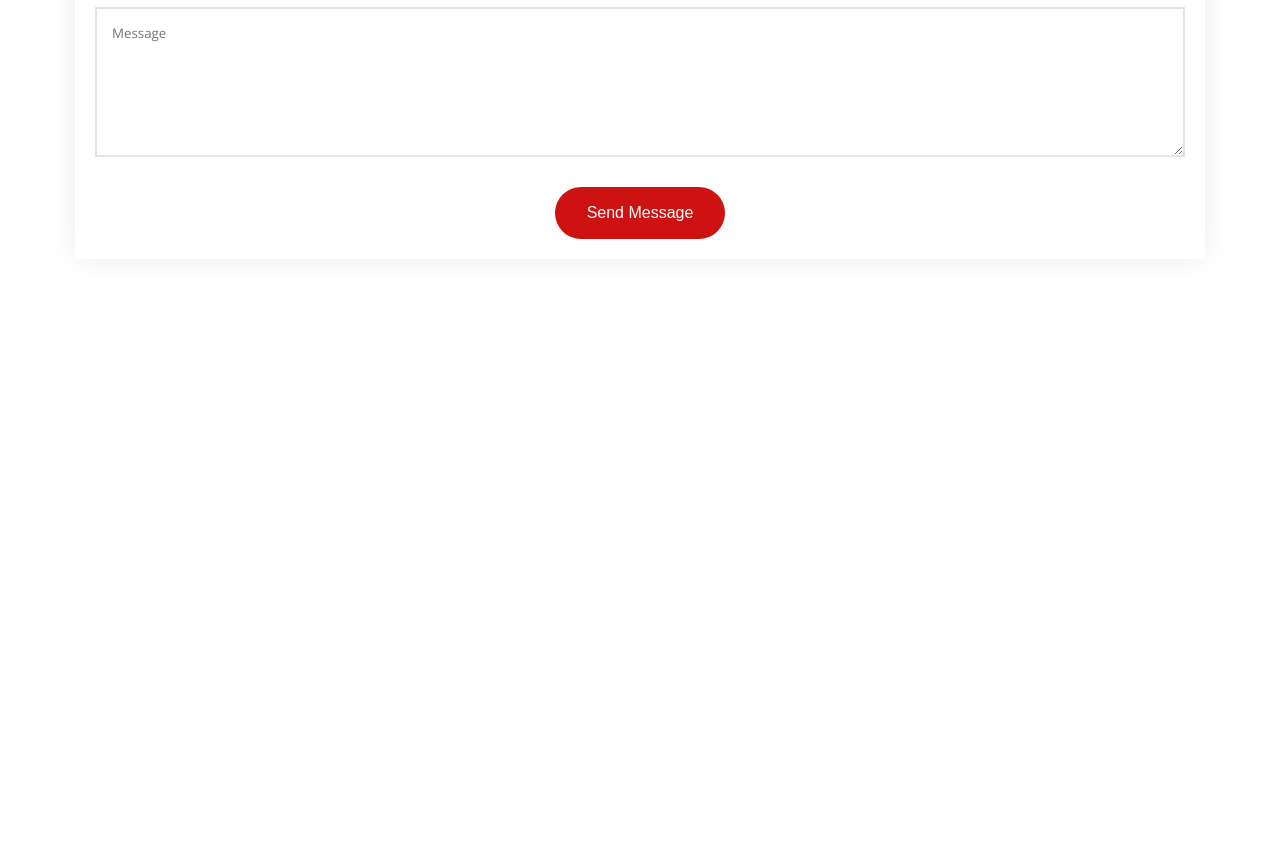
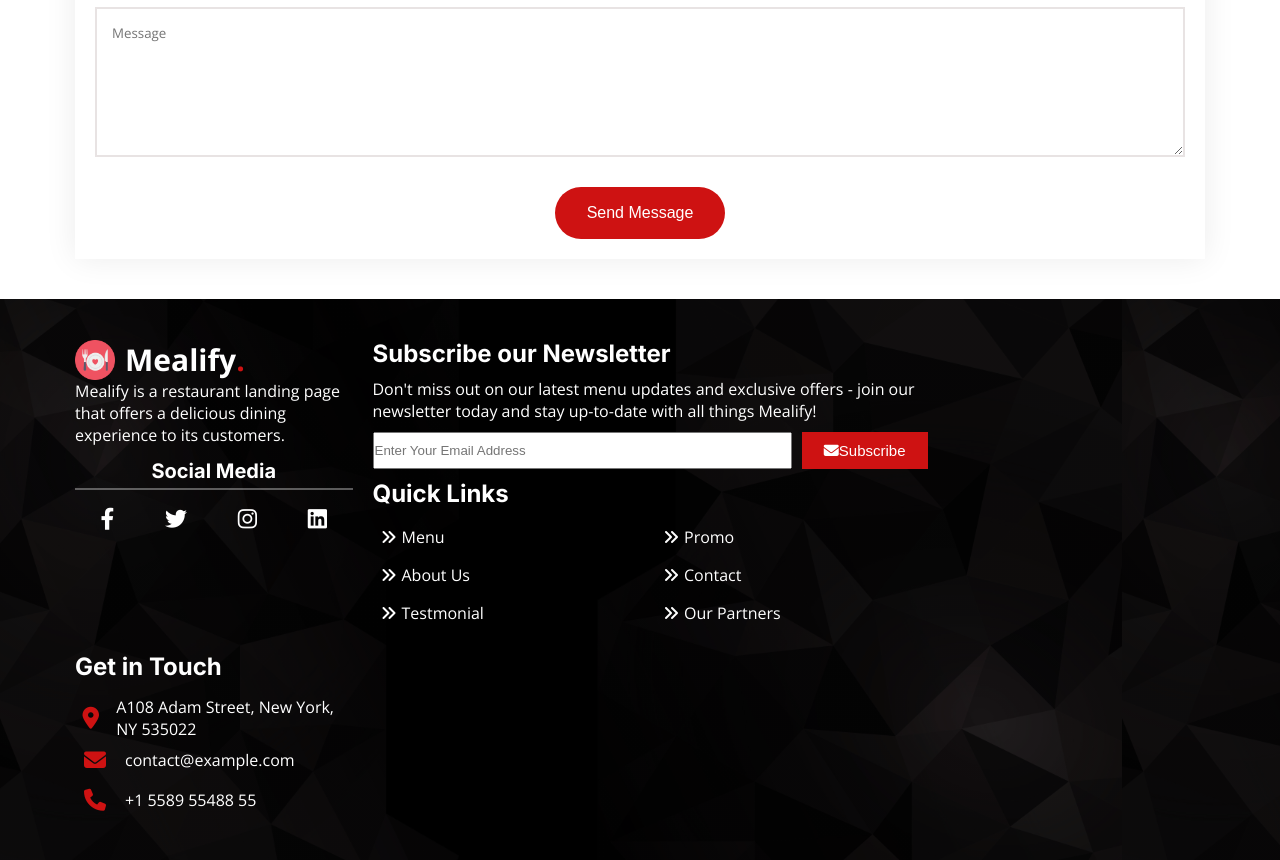
Before and after one commit to mahmoudElziny/Mealify, a plain HTML site: page index.html in a window 1280 px wide. Shown: the part 3646-4506 px from the top of the page. Before the commit the page ends 3945 px from the top, so only its background shows below. Drawn offline with nearby package versions, Linux system fonts and the light colour scheme.

Commit message:
Finish Footer

```diff
--- a/css/media.css
+++ b/css/media.css
@@ -193,3 +193,23 @@ header .buttons-group {
         width: 100%;
     }
 }
+
+/* Footer */
+@media screen and (max-width: 1200px) {
+    footer :is(.about, .contact-details) {
+        width: calc(calc(100% - (var(--gap))) / 2);
+        order: 1;
+     }
+
+     footer .subscription {
+        width: 100%;
+        order: 2;
+     }
+}
+
+@media screen and (max-width: 768px) {
+    footer :is(.about, .contact-details ,.subscription) {
+        width: 100%;
+        order: 0;
+     }
+}
--- a/css/style.css
+++ b/css/style.css
@@ -186,13 +186,13 @@ nav ul {
     transform: translateX(0);
 }
 
-nav .logo {
+.logo {
     font-size: 30px;
     font-family: var(--font-default);
     cursor: pointer;
 }
 
-nav .logo::after {
+.logo::after {
     content: ".";
     color: var(--color-primary);
 
@@ -635,3 +635,138 @@ border-radius: inherit;
     --font-size: 16px;
     margin-top: 20px;
  }
+
+
+ /* Footer */
+ footer {
+    background-image: linear-gradient(#0007,#0007), url(../images/textured-metal-background.jpg);
+    background-size: contain;
+    color: white;
+ }
+
+ footer .container {
+    --gap:20px;
+    display: flex;
+    flex-wrap: wrap;
+    gap: var(--gap);
+ }
+
+ footer :is(.about, .contact-details) {
+    width: calc(calc(100% - (var(--gap))) / 4);
+ }
+
+ footer .subscription {
+    width: calc(calc(100% - (var(--gap))) / 2);
+ }
+
+ footer .about > div {
+    display: flex;
+    gap: 10px;
+    align-items: center;
+ }
+
+ footer .about img {
+    width: 2.5rem;
+    height: 2.5rem;
+ }
+
+ footer.about p {
+    font-size: 17px;
+    line-height: 1.5;
+    margin-block: 10px;
+ }
+
+ footer .about h3 {
+    text-align: center;
+    border-bottom: 2px solid #ddd6;
+    font-size: 20px;
+    padding-block: 5px;
+    margin-block: 8px;
+ }
+
+ footer .about ul {
+    display: flex;
+    justify-content: space-around;
+    padding-block: 10px;
+ }
+
+ footer .about ul i {
+    font-size: 22px;
+ }
+
+ footer .subscription {
+    display: flex;
+    flex-direction: column;
+    gap: 10px;
+ }
+
+ footer .subscription-box {
+    --gap:10px;
+    display: flex;
+    gap: var(--gap);
+ }
+
+ footer .subscription-box input {
+    flex-grow: 1;
+ }
+
+ footer .subscription-box input:focus {
+    outline: none;
+    padding: 10px;
+ }
+
+ footer .subscription-box button {
+    --border-radius: 0px;
+   min-width: 110px;
+ }
+
+ footer .quick-links ul {
+    --gap: 10px;
+    display: flex;
+    flex-wrap: wrap;
+    column-gap: var(--gap);
+    margin-top: 10px;
+ }
+
+ footer .quick-links ul li {
+   width: calc(calc(100% - var(--gap)) / 2);
+   padding: 8px ;
+   transition: transform var(--animation-duration),background-color var(--animation-duration);
+ }
+
+ footer .quick-links ul li::before {
+    content: "\f101";
+    font: var(--fa-font-solid);
+    margin-right: 5px;
+ }
+
+ footer .quick-links ul li:hover {
+    background-color: #222;
+    transform: translateX(10px);
+ }
+
+ footer .contact-details h2 {
+    margin-bottom: 15px;
+ }
+
+ footer .contact-details ul li {
+     display: flex;
+     gap: 10px;
+     align-items: center;
+ }
+
+ footer .contact-details ul li i {
+    width: 40px;
+    height: 40px;
+    color: var(--color-primary);
+    font-size: 22px;
+    display: flex;
+    justify-content: center;
+    align-items: center;
+    cursor: pointer;
+ }
+
+
+ footer .contact-details ul li i + * {
+    font-size: 16px;
+ }
--- a/index.html
+++ b/index.html
@@ -83,22 +83,22 @@
                     </div>
                     <ul class="social-box">
                         <li>
-                            <a href="https//facebook." target="_blank">
+                            <a href="https//facebook.com" target="_blank">
                                 <i class="fa-brands fa-facebook-f"></i>
                             </a>
                         </li>
                         <li>
-                            <a href="https//twitter." target="_blank">
+                            <a href="https//twitter.com" target="_blank">
                                 <i class="fa-brands fa-twitter"></i>
                             </a>
                         </li>
                         <li>
-                            <a href="https//instagram." target="_blank">
+                            <a href="https//instagram.com" target="_blank">
                                 <i class="fa-brands fa-instagram"></i>
                             </a>
                         </li>
                         <li>
-                            <a href="https//linkedin." target="_blank">
+                            <a href="https//linkedin.com" target="_blank">
                                 <i class="fa-brands fa-linkedin"></i>
                             </a>
                         </li>
@@ -293,5 +293,77 @@
         </form>
        </div>
     </section>
+
+    <!-- Footer -->
+    <footer>
+        <div class="container">
+            <div class="about">
+                <div>
+                    <img src="images/favicon.png" alt="Mealify logo">
+                    <h2 class="logo">Mealify</h2>
+                </div>
+                <p>Mealify is a restaurant landing page that offers a delicious dining experience to its customers.</p>
+                <h3>Social Media</h3>
+                <ul class="social-box">
+                    <li>
+                        <a href="https//facebook.com" target="_blank">
+                            <i class="fa-brands fa-facebook-f"></i>
+                        </a>
+                    </li>
+                    <li>
+                        <a href="https//twitter.com" target="_blank">
+                            <i class="fa-brands fa-twitter"></i>
+                        </a>
+                    </li>
+                    <li>
+                        <a href="https//instagram.com" target="_blank">
+                            <i class="fa-brands fa-instagram"></i>
+                        </a>
+                    </li>
+                    <li>
+                        <a href="https//linkedin.com" target="_blank">
+                            <i class="fa-brands fa-linkedin"></i>
+                        </a>
+                    </li>
+                </ul>
+            </div>
+            <div class="subscription">
+                <h2>Subscribe our Newsletter</h2>
+                <p>Don't miss out on our latest menu updates and exclusive offers - join our newsletter today and stay up-to-date with all things Mealify!</p>
+                <div class="subscription-box">
+                    <input type="email" placeholder="Enter Your Email Address"/>
+                    <button type="submit" class="btn btn-main"><i class="fa-solid fa-envelope"></i>Subscribe</button>
+                </div>
+                <div class="quick-links">
+                    <h2>Quick Links</h2>
+                    <ul>
+                        <li><a href="#">Menu</a></li>
+                        <li><a href="#">Promo</a></li>
+                        <li><a href="#">About Us</a></li>
+                        <li><a href="#">Contact</a></li>
+                        <li><a href="#">Testmonial</a></li>
+                        <li><a href="#">Our Partners</a></li>
+                    </ul>
+                </div>
+            </div>
+            <div class="contact-details">
+                <h2>Get in Touch</h2>
+                <ul>
+                    <li>
+                        <i class="fa-solid fa-location-dot"></i>
+                        <p>A108 Adam Street, New York, NY 535022</p>
+                    </li>
+                    <li>
+                        <i class="fa-solid fa-envelope"></i>
+                        <a href="mailto:contact@example.com">contact@example.com</a>
+                    </li>
+                    <li>
+                        <i class="fa-solid fa-phone"></i>
+                        <a href="tel:+1 5589 55488 55">+1 5589 55488 55</a>
+                    </li>
+                </ul>
+            </div>
+        </div>
+    </footer>
 </body>
 </html>
```
